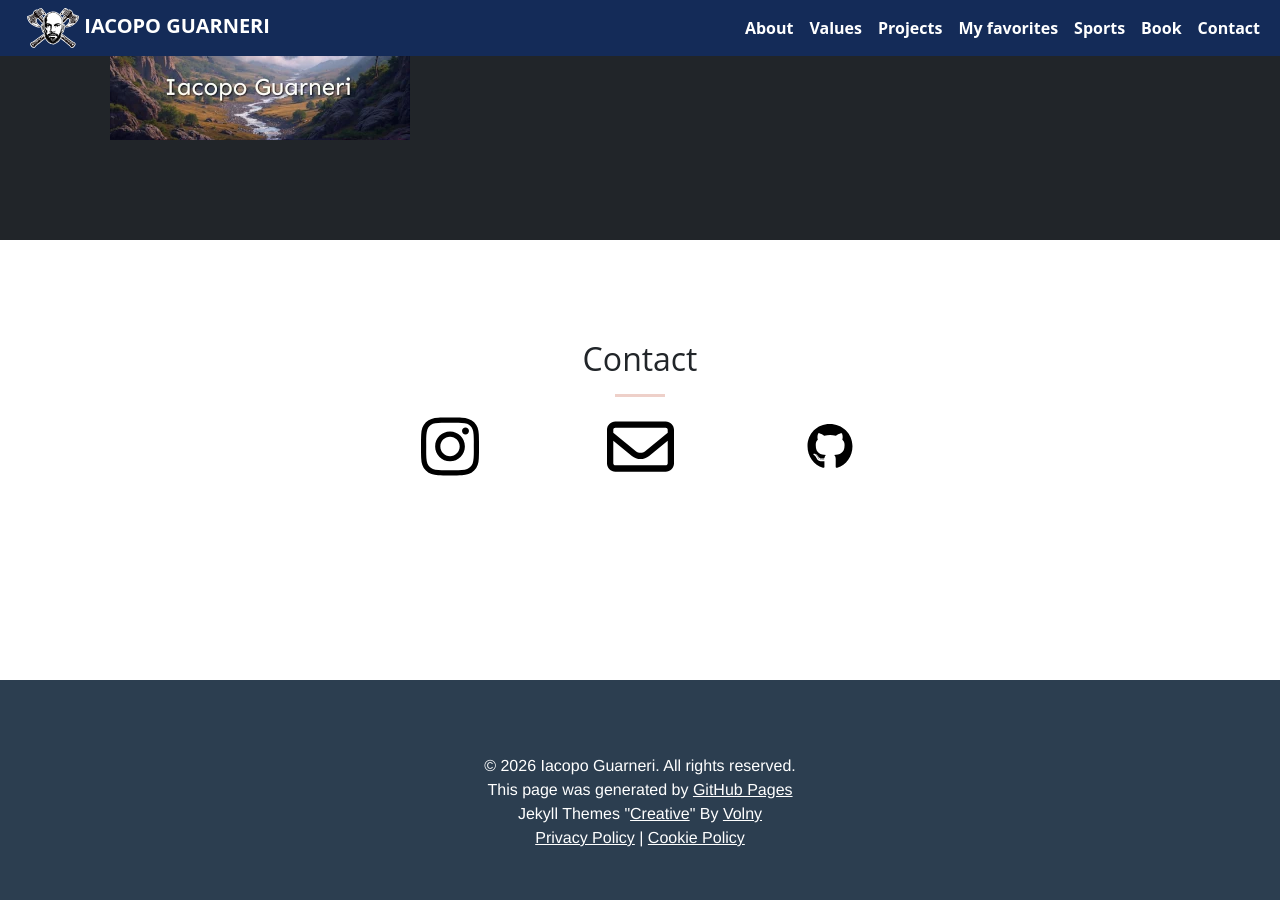
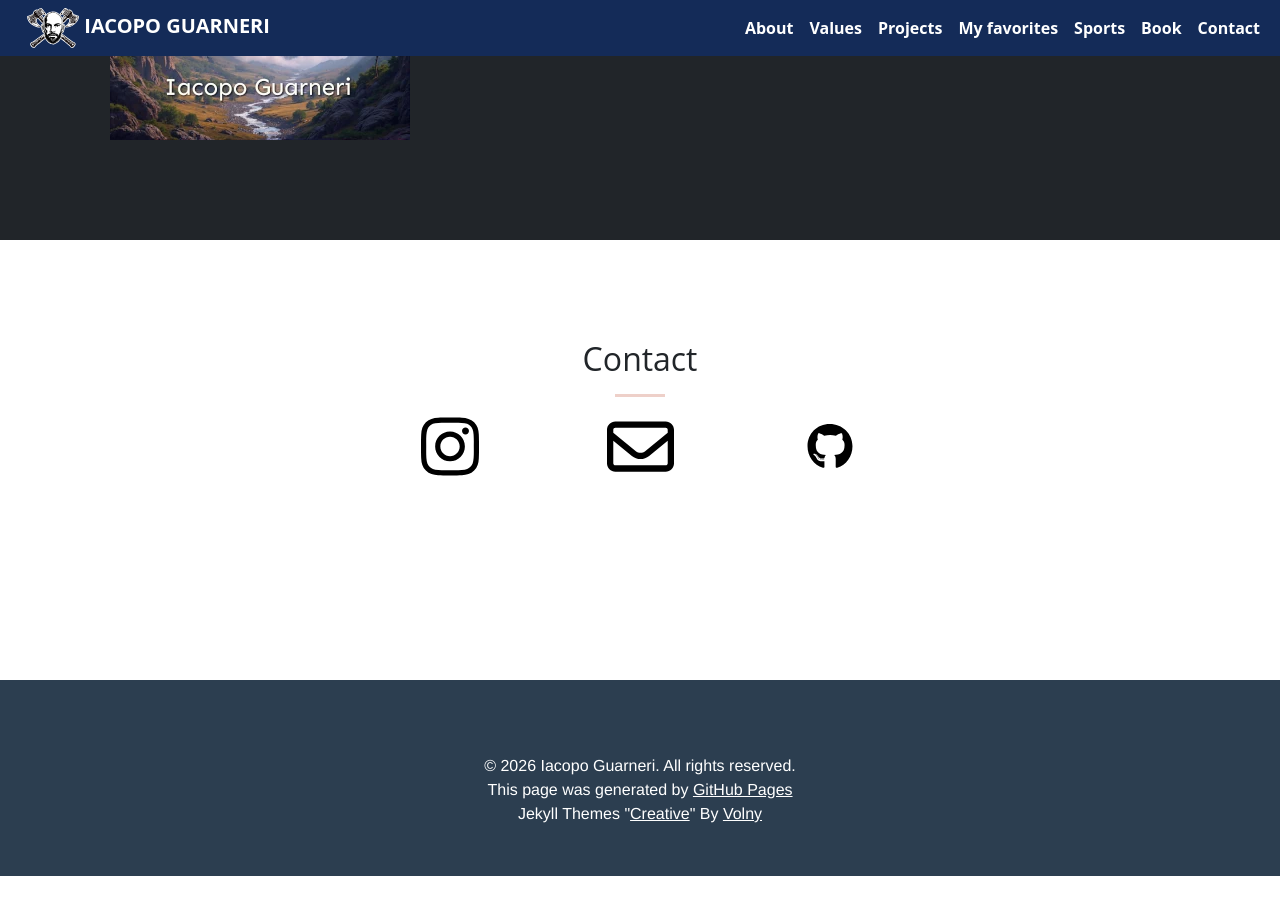
Before and after one commit to iacoposk8/iacoposk8.github.io, a Jekyll site: the page built from index.html, in a window 1280 px wide and 900 px high, scrolled down 4084 px. Built offline with Jekyll 4.4.1, drawn with Linux system fonts in a browser that asks for light colours; comment, search, counter and statistics services are not loaded; after the commit the page ends 4960 px from its top, so only the background shows below that; some of the changed lines change nothing that is shown.

Commit message:
Refactor footer HTML and update cookie consent script

```diff
--- a/_includes/footer.html
+++ b/_includes/footer.html
@@ -1,17 +1,12 @@
-{% if page.nofooter == nil %}
+{% if page.nofooter == nil  %}
 <footer class="site-footer">
-  <script type="text/javascript" src="https://cdnjs.buymeacoffee.com/1.0.0/button.prod.min.js" data-name="bmc-button" data-slug="iacoposk8" data-color="#5F7FFF" data-emoji="🍕" data-font="Cookie" data-text="Buy me a pizza" data-outline-color="#000000" data-font-color="#ffffff" data-coffee-color="#FFDD00"></script>
+  <script type="text/javascript" src="https://cdnjs.buymeacoffee.com/1.0.0/button.prod.min.js" data-name="bmc-button" data-slug="iacoposk8" data-color="#5F7FFF" data-emoji="🍕"  data-font="Cookie" data-text="Buy me a pizza" data-outline-color="#000000" data-font-color="#ffffff" data-coffee-color="#FFDD00" ></script>
   <br />
   <div>
     {% assign year = 'now' | date: '%Y' %}
     © {{ year }} Iacopo Guarneri. All rights reserved.<br />
     This page was generated by <a href="https://pages.github.com" target="_blank">GitHub Pages</a><br />
     Jekyll Themes "<a href="https://github.com/volny/creative-theme-jekyll" target="_blank">Creative</a>" By <a href="https://github.com/volny" target="_blank">Volny</a>
-    <br />
-
-    <a href="https://www.iubenda.com/privacy-policy/42525853" class="iubenda-white" title="Privacy Policy">Privacy Policy</a>
-    |
-    <a href="https://www.iubenda.com/privacy-policy/42525853/cookie-policy" class="iubenda-white" title="Cookie Policy">Cookie Policy</a>
 
 <link rel="stylesheet" href="https://cdn.jsdelivr.net/npm/cookieconsent@3/build/cookieconsent.min.css" />
 <script src="https://cdn.jsdelivr.net/npm/cookieconsent@3/build/cookieconsent.min.js"></script>
@@ -24,14 +19,12 @@
         button: { background: "#f1d600", text: "#000" }
       },
       theme: "classic",
-          position: "bottom", // Questo mostra la barra nera in basso solo al primo accesso
-          type: "opt-in",
+      position: "bottom",
+      type: "opt-in", // Mostra "Accetta" e "Rifiuta"
       content: {
         message: "Utilizziamo cookie tecnici e di analisi.",
         allow: "Accetta",
-            deny: "Rifiuta",
-            link: "Scopri di più",
-            href: "https://www.iubenda.com/privacy-policy/42525853/cookie-policy"
+        deny: "Rifiuta"
       }
     });
   });
```
Lines whose indentation alone changed are shown as unchanged.
